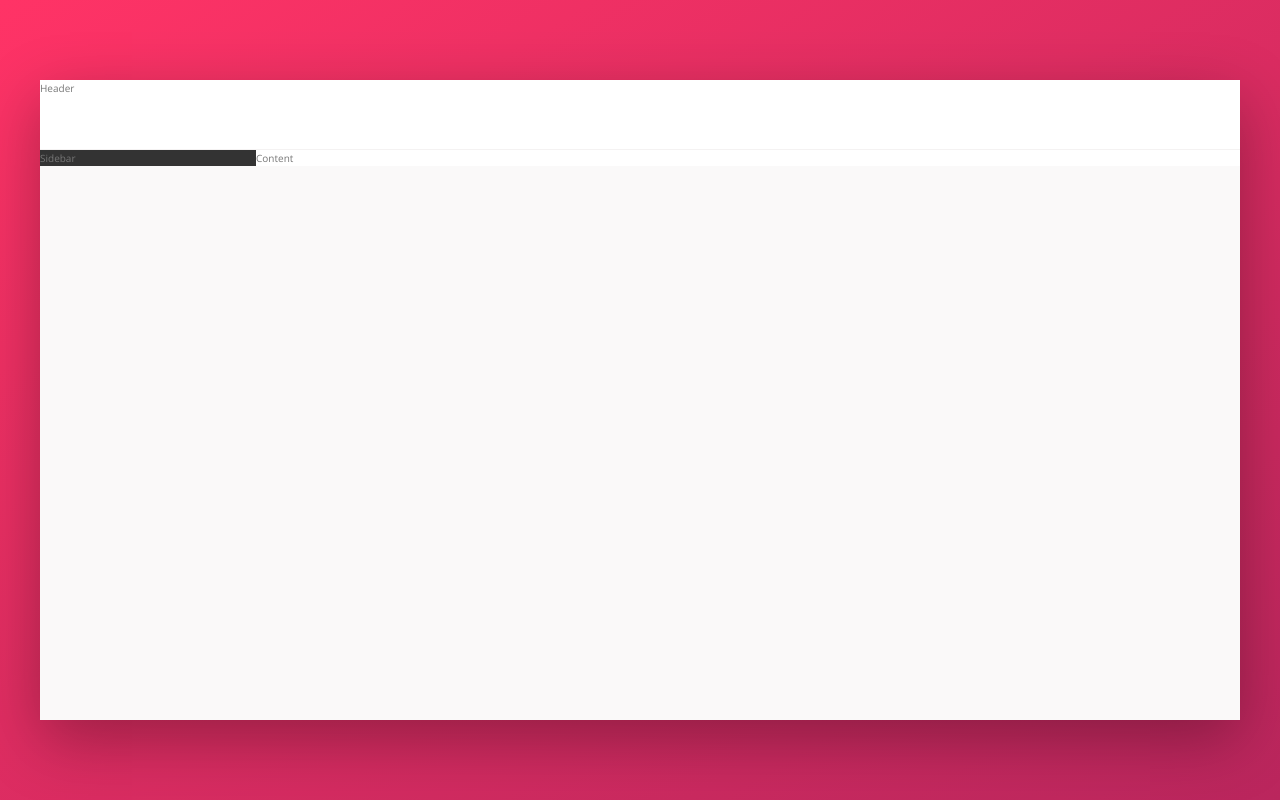
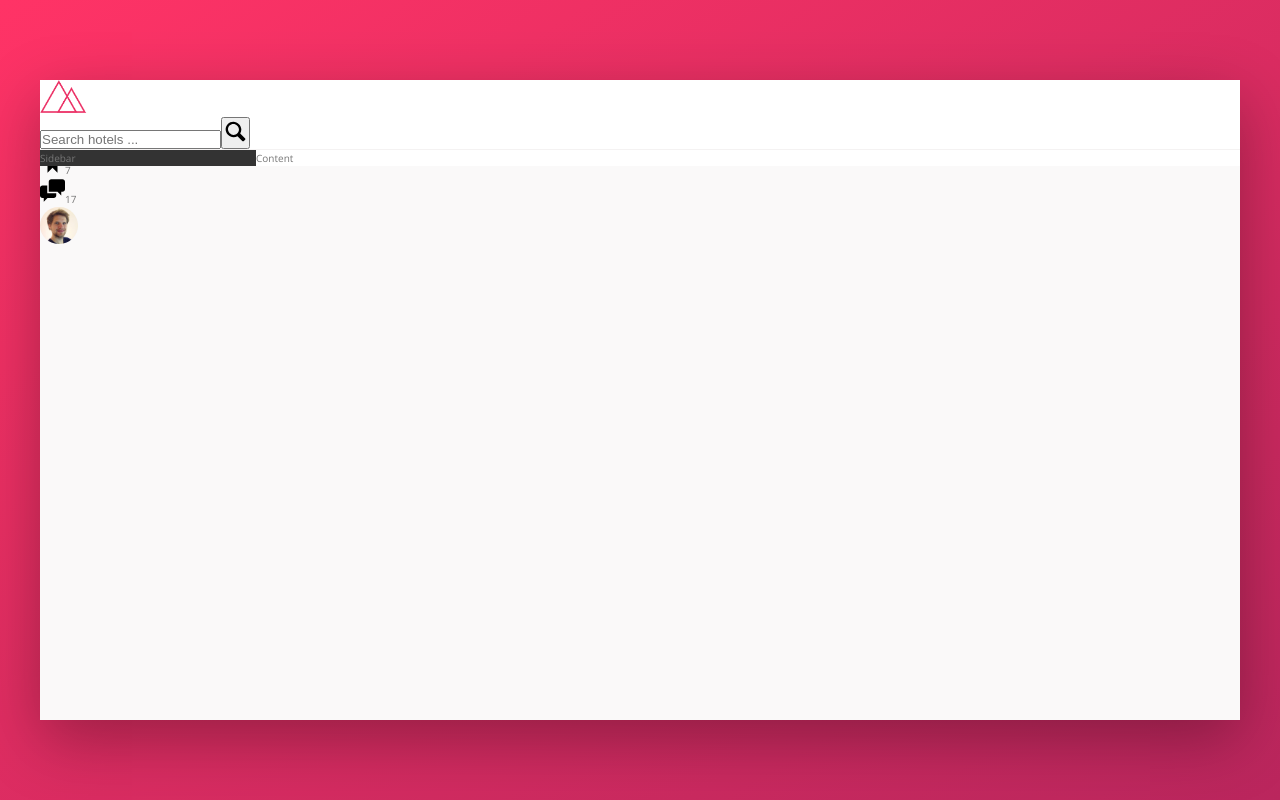
Before and after one commit to DenisPepper/jonas-css-trillo, a React (Vite) app: page / in a window 1280 px wide. Built offline with nearby package versions, Linux system fonts and the light colour scheme.

Commit message:
Добавит разметку шапки

```diff
--- a/src/componets/app/app.jsx
+++ b/src/componets/app/app.jsx
@@ -1,9 +1,10 @@
 import './app.scss';
+import { Header } from '../header/header';
 
 export function App() {
   return (
     <div className='container'>
-      <header className='header'>Header</header>
+      <Header />
       <div className='content'>
         <nav className='sidebar'>Sidebar</nav>
         <main className='hotel-view'>Content</main>
--- /dev/null
+++ b/src/componets/header-logo/header-logo.jsx
@@ -0,0 +1,6 @@
+import './header-logo.scss';
+import logo from '/src/assets/logo.png';
+
+export function HeaderLogo() {
+  return <img className='logo' src={logo} alt='Trillo logo.'  />;
+}
--- /dev/null
+++ b/src/componets/header-logo/header-logo.scss
@@ -0,0 +1,4 @@
+.logo {
+  height: 3.25rem;
+
+}
--- /dev/null
+++ b/src/componets/header-nav/header-nav.jsx
@@ -0,0 +1,28 @@
+import './header-nav.scss';
+import sprite from '/src/assets/sprite.svg';
+import userPhoto from '/src/assets/user.jpg';
+
+const iconBookmark = `${sprite}#icon-bookmark`;
+const iconChat = `${sprite}#icon-chat`;
+
+export function HeaderNav() {
+  return (
+    <nav className='header__nav'>
+      <div>
+        <svg className='icon'>
+          <use xlinkHref={iconBookmark}></use>
+        </svg>
+        <span className='count--bookmark'>7</span>
+      </div>
+      <div>
+        <svg className='icon'>
+          <use xlinkHref={iconChat}></use>
+        </svg>
+        <span className='count--chat'>17</span>
+      </div>
+      <div className='user'>
+        <img className='user__photo' src={userPhoto} alt='User photo.' />
+      </div>
+    </nav>
+  );
+}
--- /dev/null
+++ b/src/componets/header-nav/header-nav.scss
@@ -0,0 +1,12 @@
+.header__nav {
+}
+
+.icon {
+  width: 2.5rem;
+  height: 2.5rem;
+}
+
+.user__photo {
+  height: 3.75rem;
+  border-radius: 50%;
+}
--- /dev/null
+++ b/src/componets/header-search-form/header-search-form.jsx
@@ -0,0 +1,17 @@
+import './header-search-form.scss';
+import sprite from '/src/assets/sprite.svg';
+
+const iconMagnifyingGlass = `${sprite}#icon-magnifying-glass`;
+
+export function HeaderSearchForm() {
+  return (
+    <form className='search' action='#'>
+      <input className='serachc' type='text' placeholder='Search hotels ...' />
+      <button className='search__button'>
+        <svg className='icon search__icon'>
+          <use xlinkHref={iconMagnifyingGlass}></use>
+        </svg>
+      </button>
+    </form>
+  );
+}
--- /dev/null
+++ b/src/componets/header-search-form/header-search-form.scss
@@ -0,0 +1,10 @@
+.search {
+  &__search {
+  }
+
+  &__button {
+  }
+
+  &__icon {
+  }
+}
--- /dev/null
+++ b/src/componets/header/header.jsx
@@ -0,0 +1,14 @@
+import './header.scss';
+import { HeaderLogo } from '../header-logo/header-logo';
+import { HeaderSearchForm } from '../header-search-form/header-search-form';
+import { HeaderNav } from '../header-nav/header-nav';
+
+export function Header() {
+  return (
+    <header className='header'>
+      <HeaderLogo />
+      <HeaderSearchForm />
+      <HeaderNav />
+    </header>
+  );
+}
```
Also changed, not shown: src/componets/header/header.scss (added).
